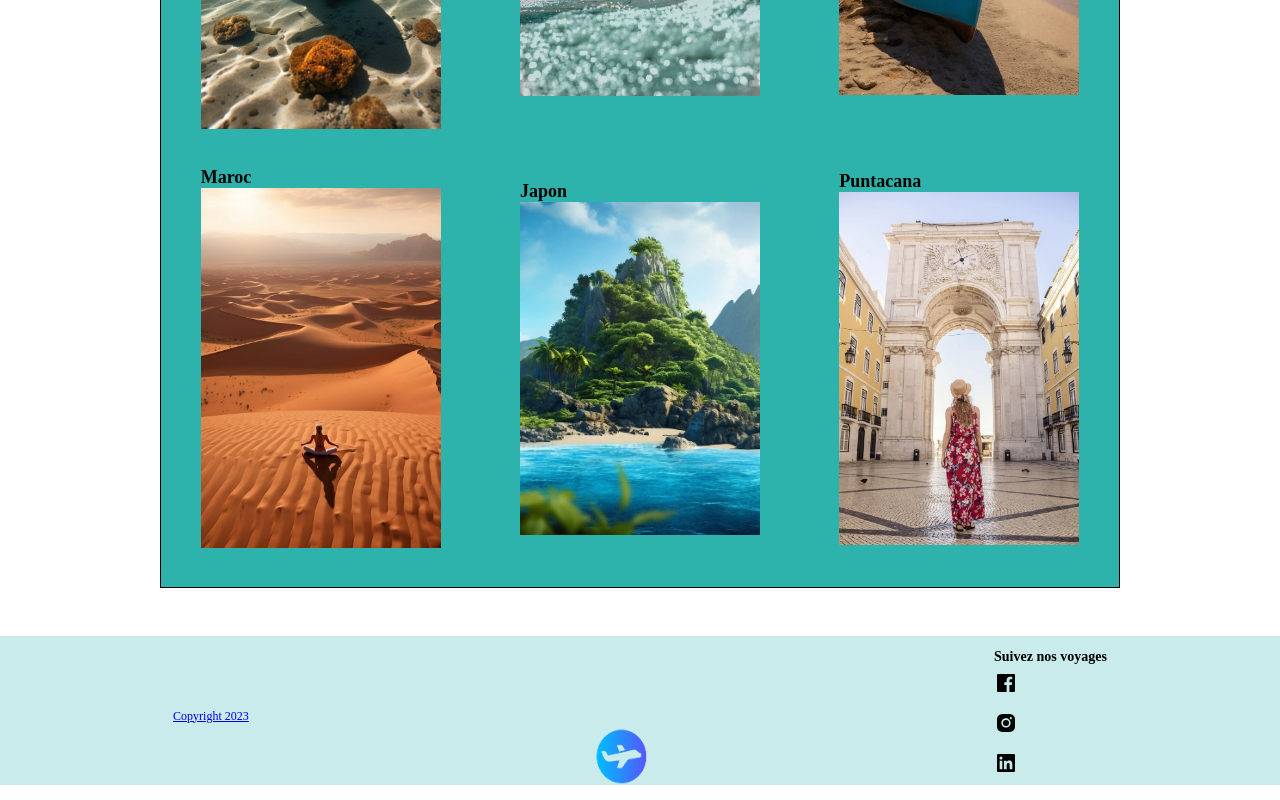
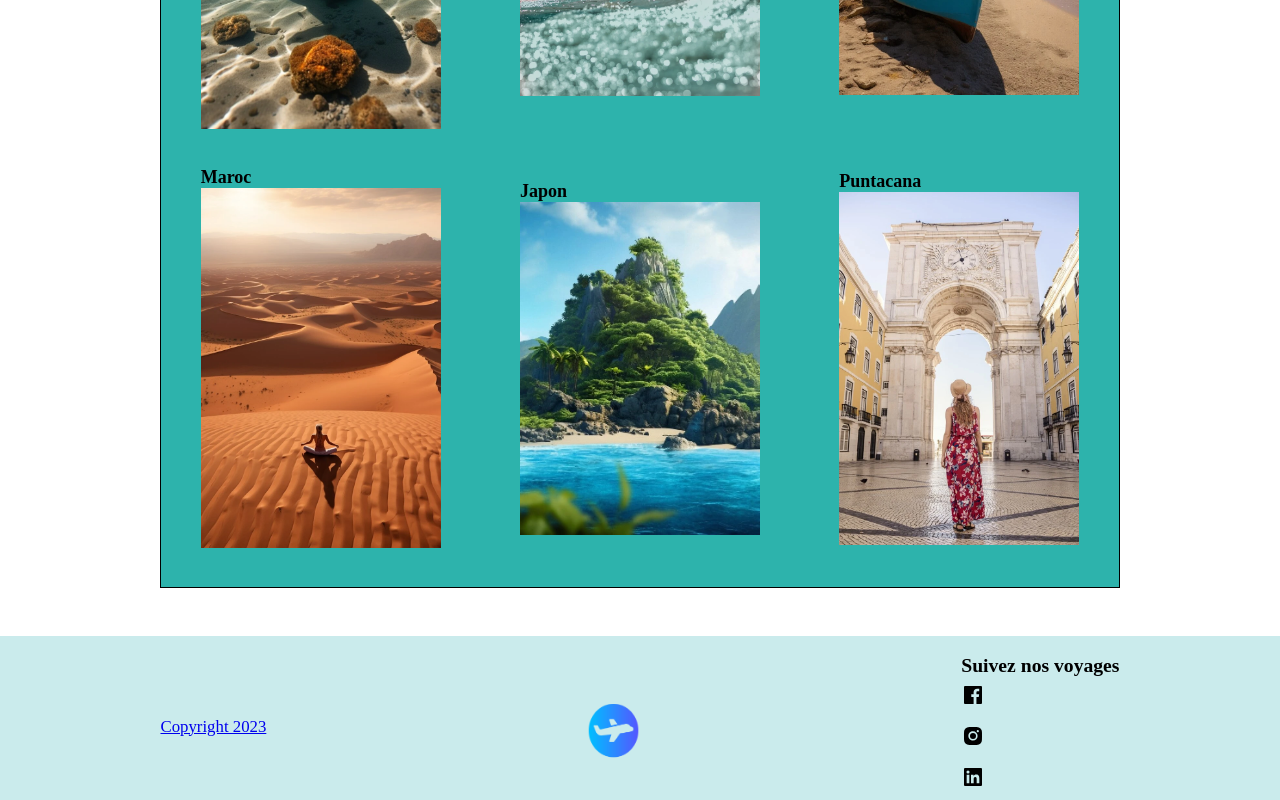
Before and after one commit to Cassius269/ECF_HTML_CSS.github.io, a plain HTML site: page index.html in a window 1280 px wide. Shown: the part 1521-2321 px from the top of the page. Drawn offline with Linux system fonts and the light colour scheme.

Commit message:
responsivité complétée totalement sur la taille de police du footer et positionnement du logo dans le footer

```diff
--- a/index.html
+++ b/index.html
@@ -66,7 +66,7 @@
     </main>
     <footer>
         <a href="#" title="lien vers les mentions légales">Copyright 2023</a>
-        <a href="./index.html" title="lien vers la page d'accueil"><img class="logo" src="./images/logo.png" alt="logo de l'agence"></a>
+        <a href="./index.html" title="lien vers la page d'accueil" id="footer_logo"><img class="logo" src="./images/logo.png" alt="logo de l'agence"></a>
         <div>
             <h3>Suivez nos voyages</h3>
             <ul>
--- a/style.css
+++ b/style.css
@@ -89,7 +89,7 @@ html {
         display: flex;
         justify-content: space-around;
         align-items: center;
-        padding-top:1rem
+        padding-top:1.5rem
     }
 
     .main_section_imagePrincipale {
@@ -405,4 +405,14 @@ li {
     width: 650px;
     height: 300px;
 }
+
+
+footer {
+    font-size: 1.4rem;
 }
+
+#footer_logo{
+    position: relative;
+    bottom: 3rem;
+  }
+}
```
